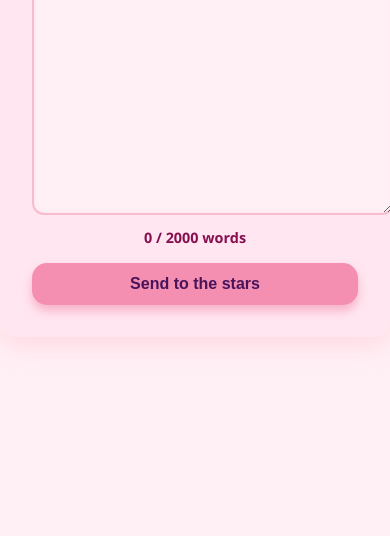
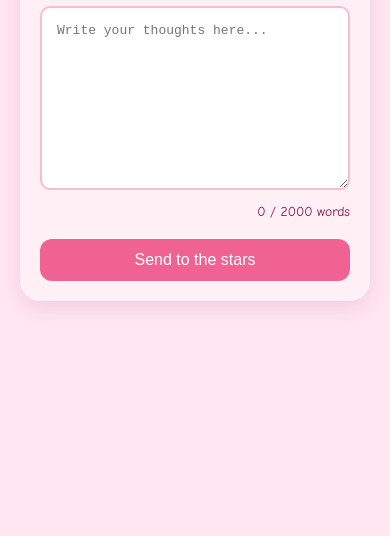
Before and after one commit to Jin199x/FeelSpace, a plain HTML site: page index.html in a window 390 px wide. Shown: the part 348-884 px from the top of the page. Before the commit the page ends 844 px from the top, so only its background shows below. Drawn offline with Linux system fonts and the light colour scheme.

Commit message:
Update style.css

```diff
--- a/style.css
+++ b/style.css
@@ -1,90 +1,121 @@
 body {
-  font-family: 'Segoe UI', Tahoma, Geneva, Verdana, sans-serif;
-  background: #fff0f6; /* pastel pink background */
   margin: 0;
-  padding: 0;
+  font-family: 'Comic Sans MS', cursive, sans-serif;
+  background-color: #ffe6f0;
+  color: #880e4f;
   display: flex;
   justify-content: center;
   align-items: center;
   min-height: 100vh;
+  padding: 20px;
 }
 
 .container {
-  background: #ffe6f0; /* soft pink container */
-  padding: 2rem;
-  border-radius: 15px;
-  box-shadow: 0 8px 25px rgba(255, 182, 193, 0.4); /* pink shadow */
+  background-color: #fff0f5;
+  border-radius: 20px;
+  padding: 30px;
+  width: 100%;
   max-width: 600px;
-  width: 90%;
-  text-align: center;
+  box-shadow: 0 8px 20px rgba(136, 14, 79, 0.1);
+  box-sizing: border-box;
 }
 
 h1 {
-  color: #d6336c; /* deep pink */
-  font-weight: 700;
-  margin-bottom: 0.3rem;
-  font-family: 'Comic Sans MS', cursive, sans-serif;
+  text-align: center;
+  font-size: 2.2em;
+  margin-bottom: 0.4em;
+  color: #d81b60;
 }
 
 p {
-  color: #ad1457;
-  font-style: italic;
-  margin-bottom: 1.2rem;
+  text-align: center;
+  font-size: 1em;
+  margin-bottom: 1.5em;
 }
 
 textarea {
   width: 100%;
-  padding: 1rem;
-  border: 2px solid #f8bbd0; /* pastel pink border */
-  border-radius: 12px;
+  padding: 15px;
+  border: 2px solid #f8bbd0;
+  border-radius: 10px;
   resize: vertical;
-  font-size: 1rem;
-  margin-bottom: 0.5rem;
-  background: #fff0f6;
-  color: #6a1b4d;
-  font-family: 'Segoe UI', Tahoma, Geneva, Verdana, sans-serif;
-  box-shadow: inset 0 0 5px #fce4ec;
+  font-size: 1em;
+  background-color: #fff;
+  box-sizing: border-box;
 }
 
 #wordCount {
-  font-size: 0.9rem;
+  margin-top: 10px;
+  font-size: 0.9em;
+  text-align: right;
   color: #880e4f;
-  margin-bottom: 1rem;
-  font-weight: 600;
-}
-
-input[type="file"] {
-  margin: 0.5rem 0;
-  border-radius: 8px;
 }
 
 button {
-  background: #f48fb1; /* pastel pink button */
-  color: #4a145b;
-  padding: 0.75rem 1.5rem;
+  display: block;
+  width: 100%;
+  background-color: #f06292;
+  color: white;
+  padding: 15px;
+  margin-top: 20px;
   border: none;
-  border-radius: 15px;
+  border-radius: 12px;
+  font-size: 1em;
   cursor: pointer;
-  font-size: 1rem;
-  font-weight: 700;
-  width: 100%;
-  box-shadow: 0 6px 10px rgba(244, 143, 177, 0.6);
-  transition: background 0.3s ease;
+  transition: background-color 0.3s ease;
 }
 
 button:hover {
-  background: #ec407a; /* darker pink on hover */
+  background-color: #ec407a;
 }
 
 .message {
-  margin-top: 1.5rem;
-  background: #fce4ec;
-  border-left: 6px solid #f48fb1;
-  padding: 1rem;
-  color: #880e4f;
-  border-radius: 12px;
   text-align: center;
-  font-weight: 700;
-  font-family: 'Comic Sans MS', cursive, sans-serif;
-  font-size: 1.1rem;
+  margin-top: 20px;
+  background-color: #f8bbd0;
+  padding: 15px;
+  border-radius: 10px;
+  font-style: italic;
+  font-size: 0.95em;
 }
+
+@media (max-width: 768px) {
+  .container {
+    padding: 20px;
+  }
+
+  h1 {
+    font-size: 1.8em;
+  }
+
+  p {
+    font-size: 0.95em;
+  }
+
+  button {
+    font-size: 1em;
+    padding: 12px;
+  }
+
+  textarea {
+    font-size: 1em;
+  }
+}
+
+@media (max-width: 480px) {
+  h1 {
+    font-size: 1.6em;
+  }
+
+  p {
+    font-size: 0.9em;
+  }
+
+  #wordCount {
+    font-size: 0.85em;
+  }
+
+  .message {
+    font-size: 0.9em;
+  }
+}
```
